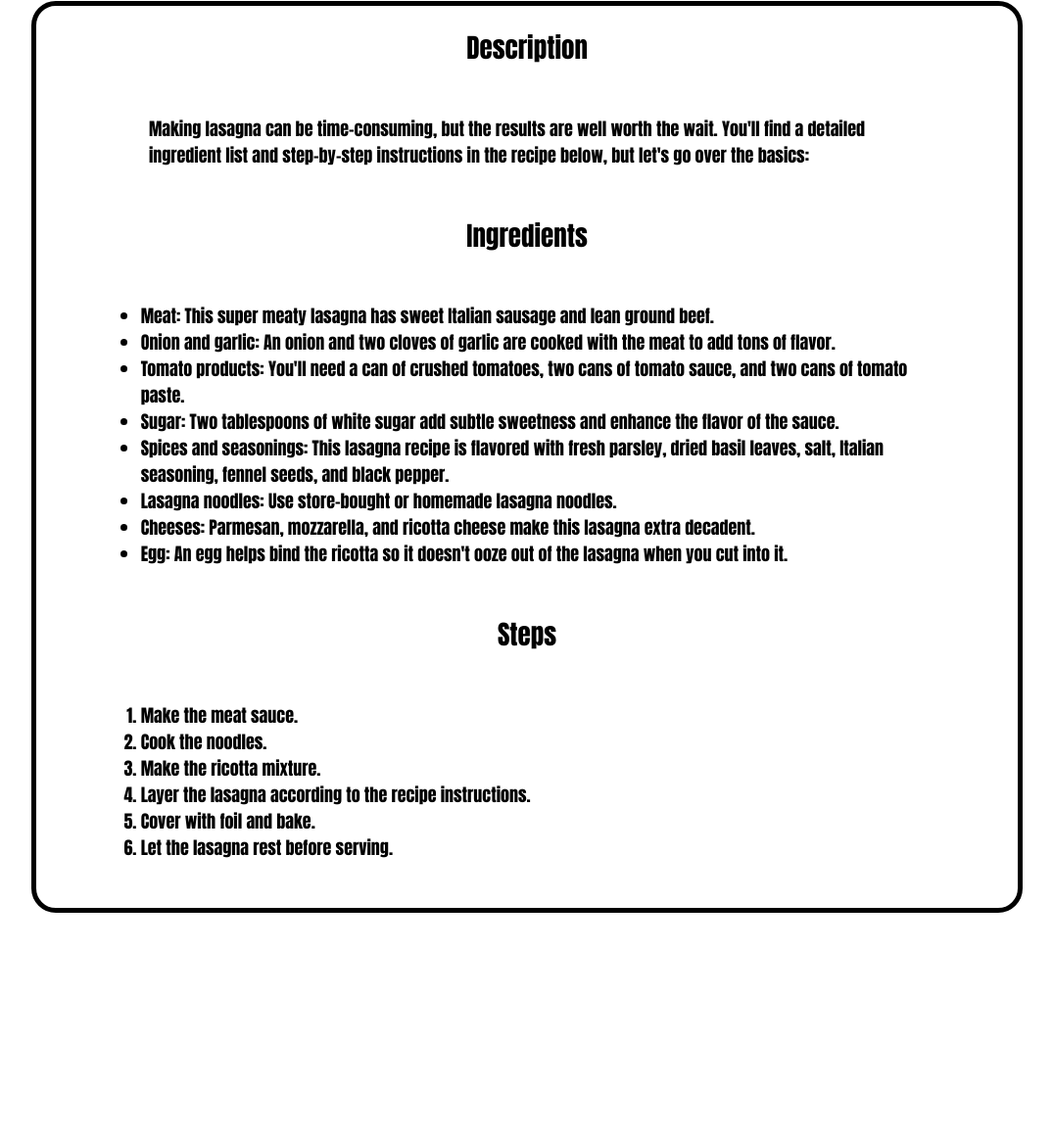
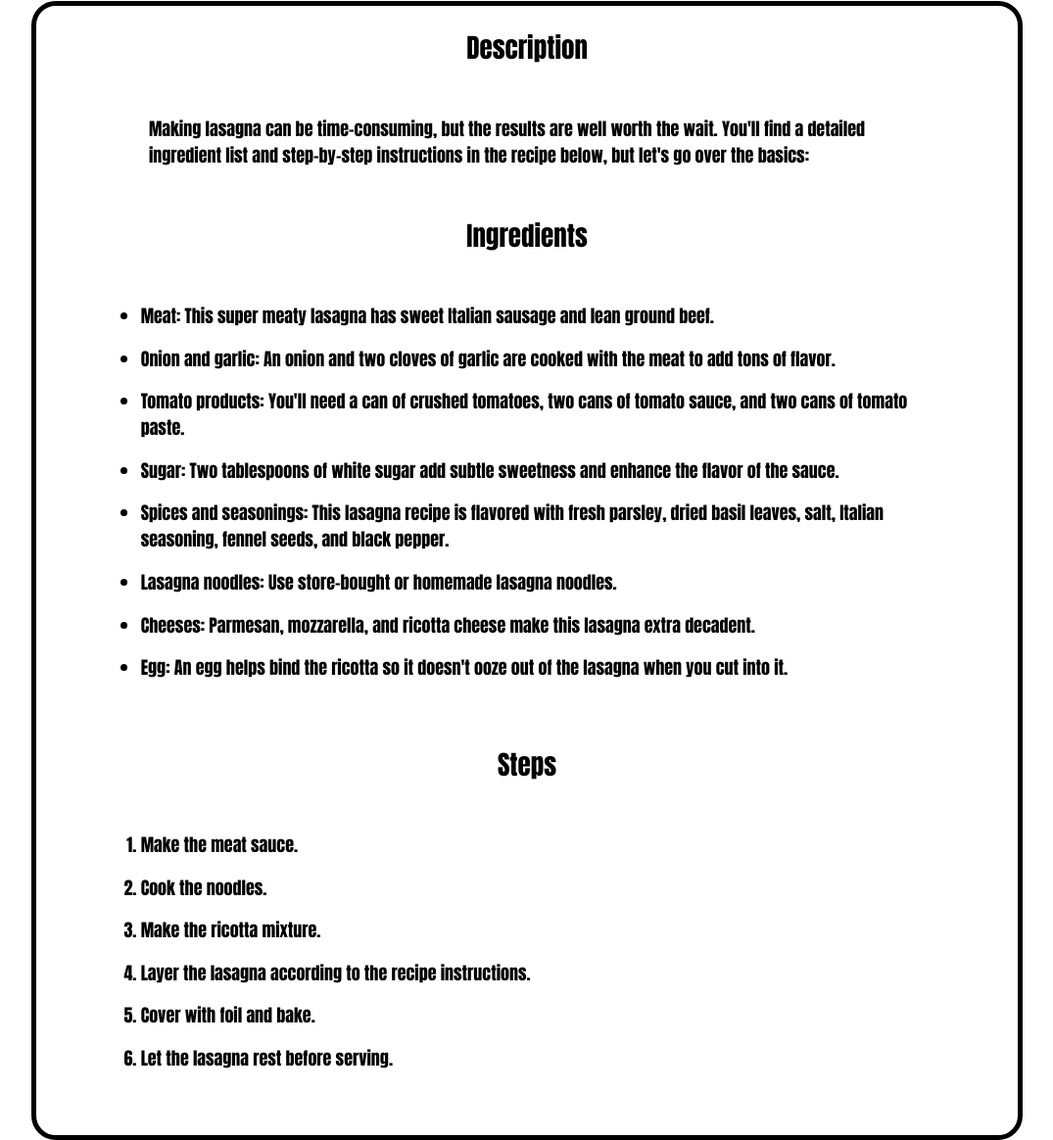
Before and after one commit to CyberRacc/odin-recipes, a plain HTML site: page recipes/lasagna.html in a window 1280 px wide. Shown: the part 791-1955 px from the top of the page at 98% size, without its empty margins (102-1177 px from the left). Before the commit the page ends 1786 px from the top, so only its background shows below. Drawn offline with Linux system fonts and the light colour scheme.

Commit message:
Fixed broken padding for li in CSS.

```diff
--- a/css/styles.css
+++ b/css/styles.css
@@ -117,5 +117,5 @@ ul, ol {
 }
 
 li {
-    padding-bottom: ;
+    padding-bottom: 2%;
 }
```
